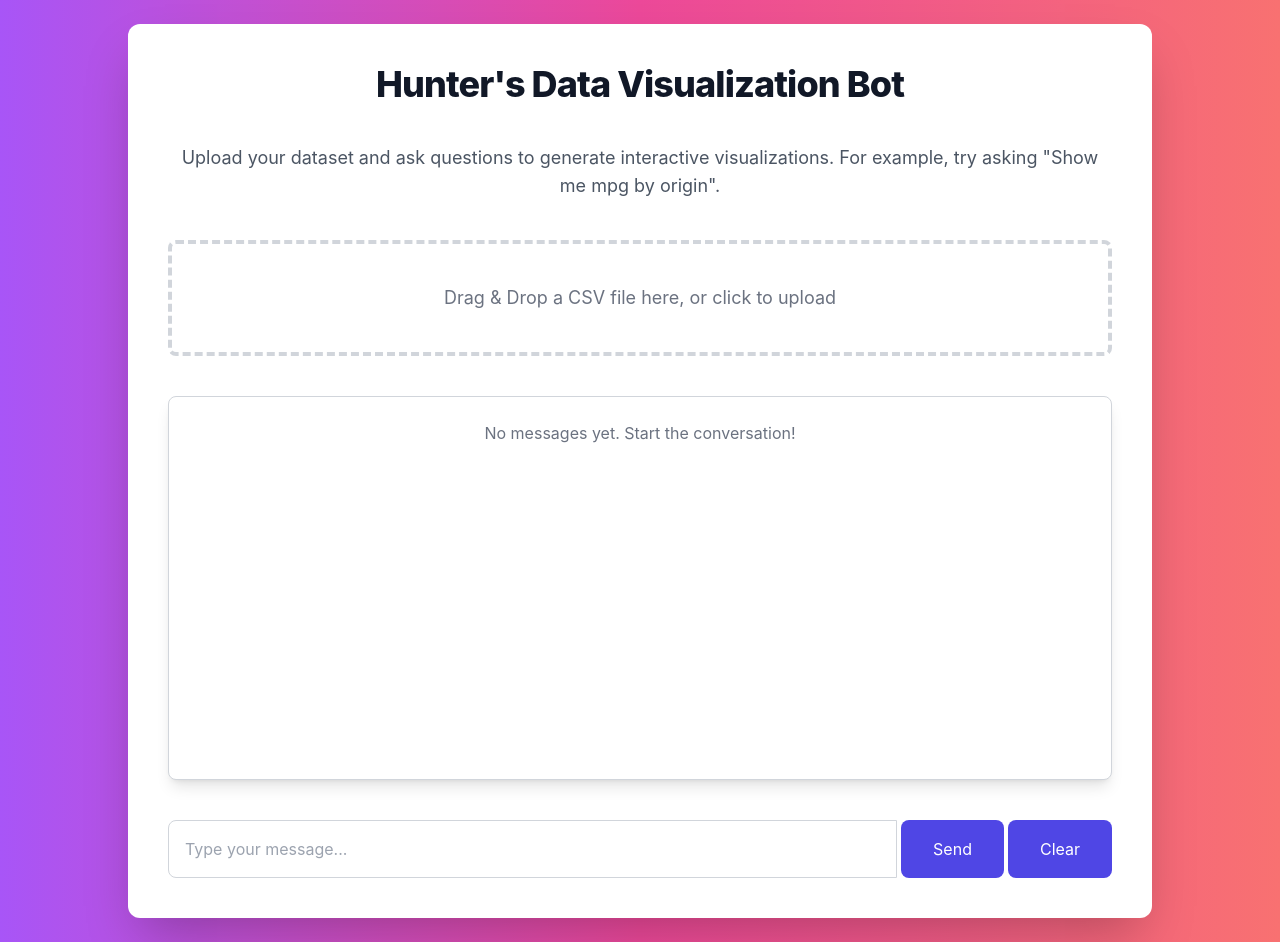
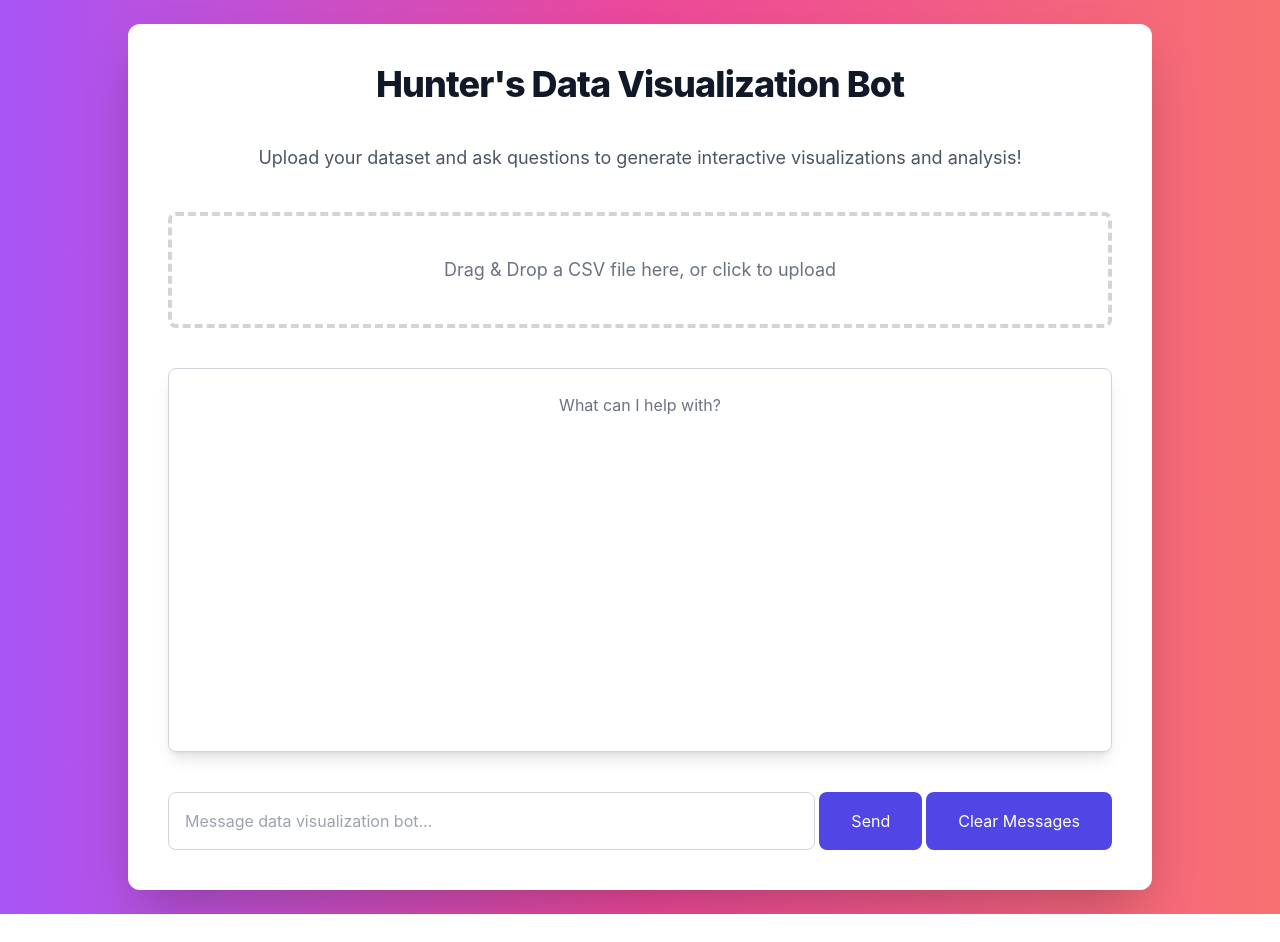
Before and after one commit to hunterschep/hai-course, a React (Create React App) app in the folder client/: page / in a window 1280 px wide. After the commit the page ends 914 px from the top, so only its background shows below. Built offline with nearby package versions, Linux system fonts and the light colour scheme.

Commit message:
ui fixes

```diff
--- a/client/src/App.js
+++ b/client/src/App.js
@@ -93,8 +93,7 @@ function App() {
                 </h1>
                 <p className="text-center text-lg text-gray-600">
                     Upload your dataset and ask questions to generate
-                    interactive visualizations. For example, try asking "Show me
-                    mpg by origin".
+                    interactive visualizations and analysis!
                 </p>
 
                 {/* File Upload */}
@@ -178,7 +177,7 @@ function App() {
                 <div className="overflow-y-auto h-96 mb-6 p-6 border border-gray-300 rounded-lg bg-white shadow-lg">
                     {chatHistory.length === 0 ? (
                         <p className="text-gray-500 text-center">
-                            No messages yet. Start the conversation!
+                            What can I help with?
                         </p>
                     ) : (
                         chatHistory.map((chat, index) => (
@@ -254,11 +253,11 @@ function App() {
                 <div className="flex space-x-1">
                     <input
                         type="text"
-                        placeholder="Type your message..."
+                        placeholder="Message data visualization bot..."
                         value={message}
                         onChange={(e) => setMessage(e.target.value)}
                         onKeyPress={(e) => e.key === "Enter" && sendMessage()}
-                        className="flex-grow p-4 border border-gray-300 rounded-l-lg focus:outline-none focus:ring-2 focus:ring-indigo-600 transition duration-300"
+                        className="flex-grow p-4 border border-gray-300 rounded-lg focus:outline-none focus:ring-2 focus:ring-indigo-600 transition duration-300"
                     />
                     <div className="flex space-x-1">
                         <button
@@ -271,7 +270,7 @@ function App() {
                             className="bg-indigo-600 text-white px-8 py-4 rounded-lg hover:bg-indigo-700 transition duration-300"
                             onClick={setChatHistory.bind(null, [])}
                         >
-                            Clear
+                            Clear Messages
                         </button>
                     </div>
                 </div>
```
